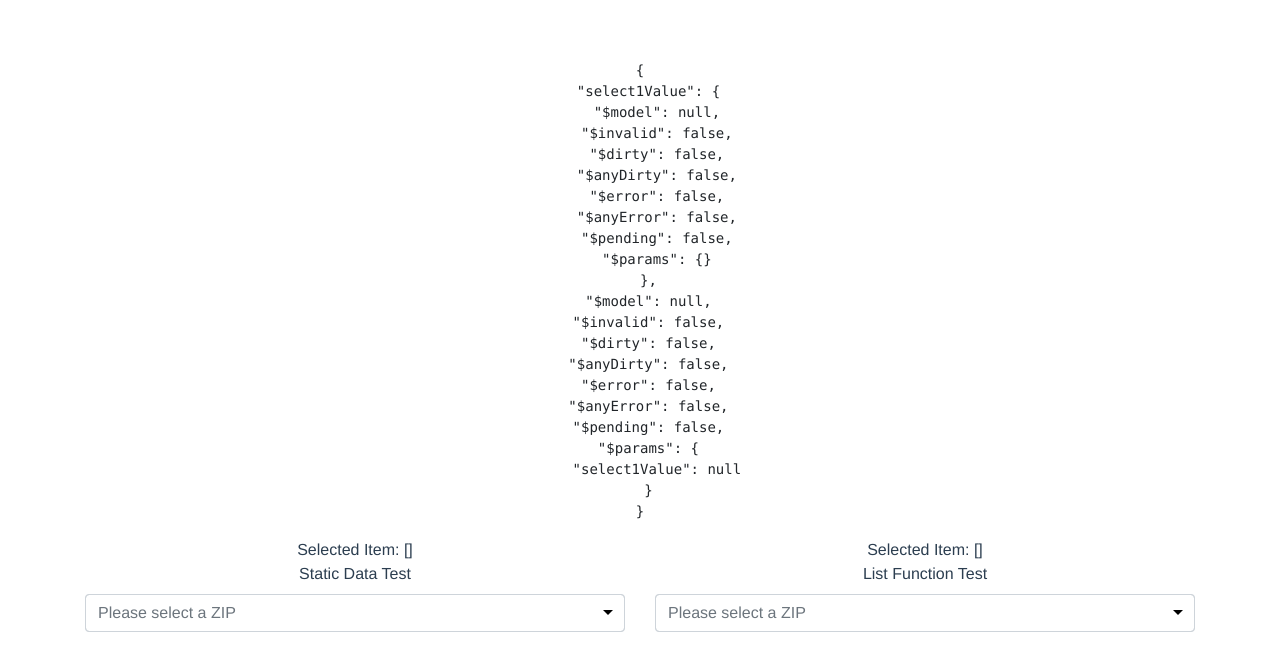
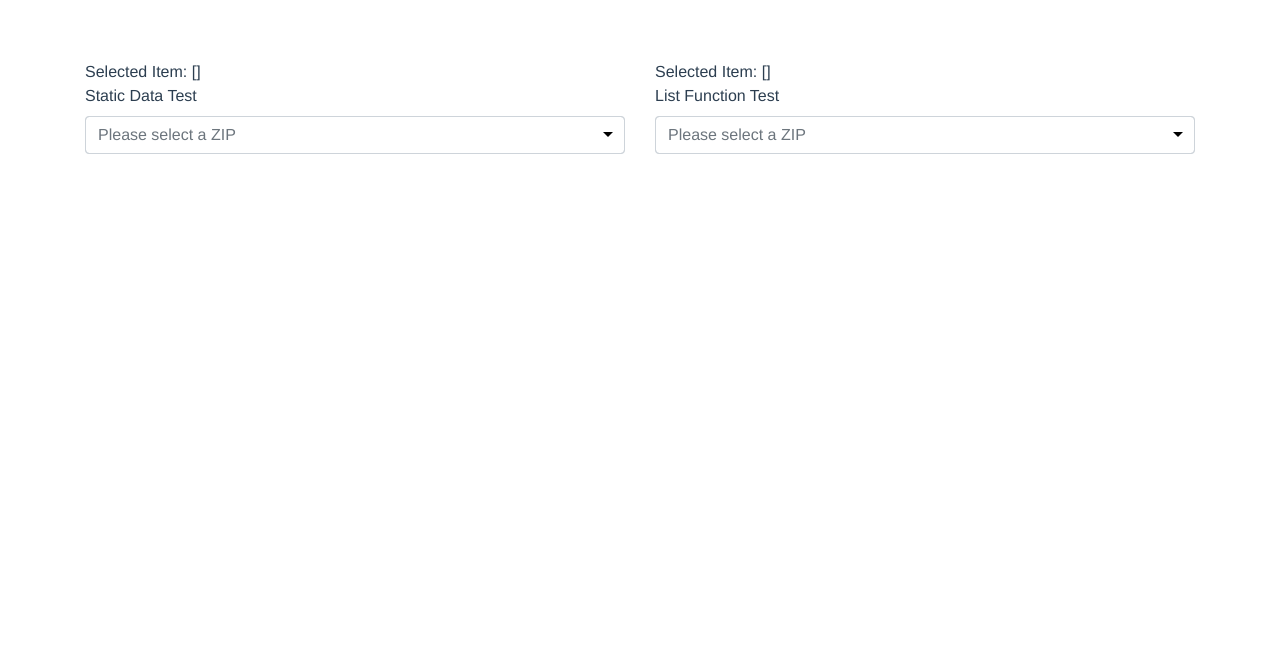
Before and after one commit to mattdiez/filtering-select, a Vue app: page / in a window 1280 px wide. Shown: the top 670 px of the page. Built offline with nearby package versions, Linux system fonts and the light colour scheme.

Commit message:
Adding in slot for error messages

```diff
--- a/src/App.vue
+++ b/src/App.vue
@@ -2,7 +2,6 @@
 
   <div id="app">
     <link rel="stylesheet" href="https://unpkg.com/bootstrap@4.1.3/dist/css/bootstrap.min.css"/>
-	<pre>{{$v}}</pre>
 
     <div class="container">
 
@@ -28,7 +27,9 @@
                 :classExpression="$v.select1Value.$error ? 'is-invalid' : null"
                 :stateExpression="$v.select1Value.$error ? 'invalid' : null"
                 v-model="$v.select1Value.$model"
-                />
+                >
+                <div class="invalid-feedback" v-if="!$v.select1Value.itemSelected">This field is required</div>
+			</FilteringSelect>
           </div>
         </div>
         <div class="col-md-6">
@@ -104,11 +105,9 @@ export default {
   },
 	validations: {
 		select1Value: {
-			/*
 			itemSelected: function(val) {
 				return val != null;
 			}
-			*/
 		}
 	},
   	methods: {
@@ -135,7 +134,6 @@ export default {
   font-family: 'Avenir', Helvetica, Arial, sans-serif;
   -webkit-font-smoothing: antialiased;
   -moz-osx-font-smoothing: grayscale;
-  text-align: center;
   color: #2c3e50;
   margin-top: 60px;
 }
```
